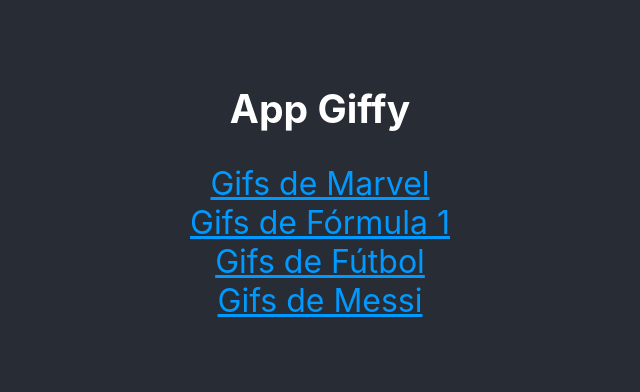
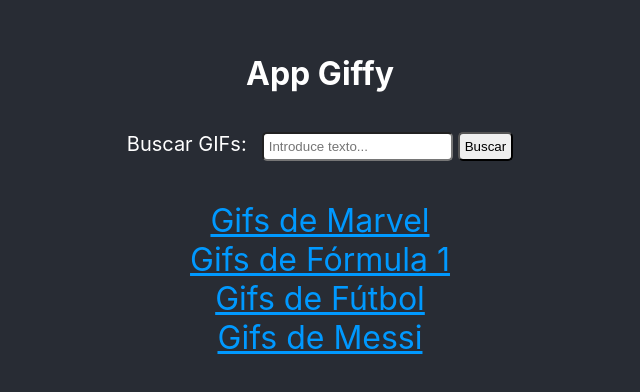
Before and after one commit to samreb22/1.4-React_Giffy, a React (Create React App) app in the folder giffy/: page / in a window 1280 px wide. Shown: the part 230-622 px from the top of the page, without its empty margins (320-960 px from the left). Built offline with nearby package versions, Linux system fonts and the light colour scheme.

Commit message:
Proyecto actualizado, añadido un buscador para buscar Gifs

```diff
--- a/giffy/src/App.css
+++ b/giffy/src/App.css
@@ -18,3 +18,8 @@
   color: #09F;
   font-size: 32px;
 }
+
+h1 a {
+  text-decoration: none;
+  color: white;
+}
--- a/giffy/src/App.js
+++ b/giffy/src/App.js
@@ -1,6 +1,7 @@
 import React from 'react';
 import { Link, Route } from 'wouter';
 import './App.css';
+import GifForm from './components/GifForm';
 import ListOfGifs from './components/ListOfGifs';
 
 
@@ -8,7 +9,8 @@
   return (
     <div className="App">
       <section className="App-content">
-        <h1>App Giffy</h1>
+        <h1><Link to='/'>App Giffy</Link></h1>
+        <GifForm />
         <Link to='/gif/marvel'>Gifs de Marvel</Link>
         <Link to='/gif/f1'>Gifs de Fórmula 1</Link>
         <Link to='/gif/futbol'>Gifs de Fútbol</Link>
--- /dev/null
+++ b/giffy/src/components/GifForm.css
@@ -0,0 +1,19 @@
+input {
+    padding: 5px;
+    margin-left: 15px;
+    border-radius: 5px;
+}
+
+label {
+    font-size: 20px;
+}
+
+form {
+    margin-bottom: 40px;
+}
+
+button {
+    margin-left: 5px;
+    padding: 5px;
+    border-radius: 5px;
+}
--- /dev/null
+++ b/giffy/src/components/GifForm.js
@@ -0,0 +1,27 @@
+import React, { useState } from "react";
+import './GifForm.css'
+
+function GifForm() {
+  const [gif, setGif] = useState("");
+
+  const handleInputChange = (event) => {
+    setGif(event.target.value);
+  };
+
+  const handleSubmit = (event) => {
+    event.preventDefault();
+    window.location.href = `/gif/${gif}`;
+  };
+
+  return (
+    <form onSubmit={handleSubmit}>
+      <label>
+        Buscar GIFs:
+        <input type="text" placeholder="Introduce texto..." value={gif} onChange={handleInputChange} />
+      </label>
+      <button type="submit">Buscar</button>
+    </form>
+  );
+}
+
+export default GifForm;
```
